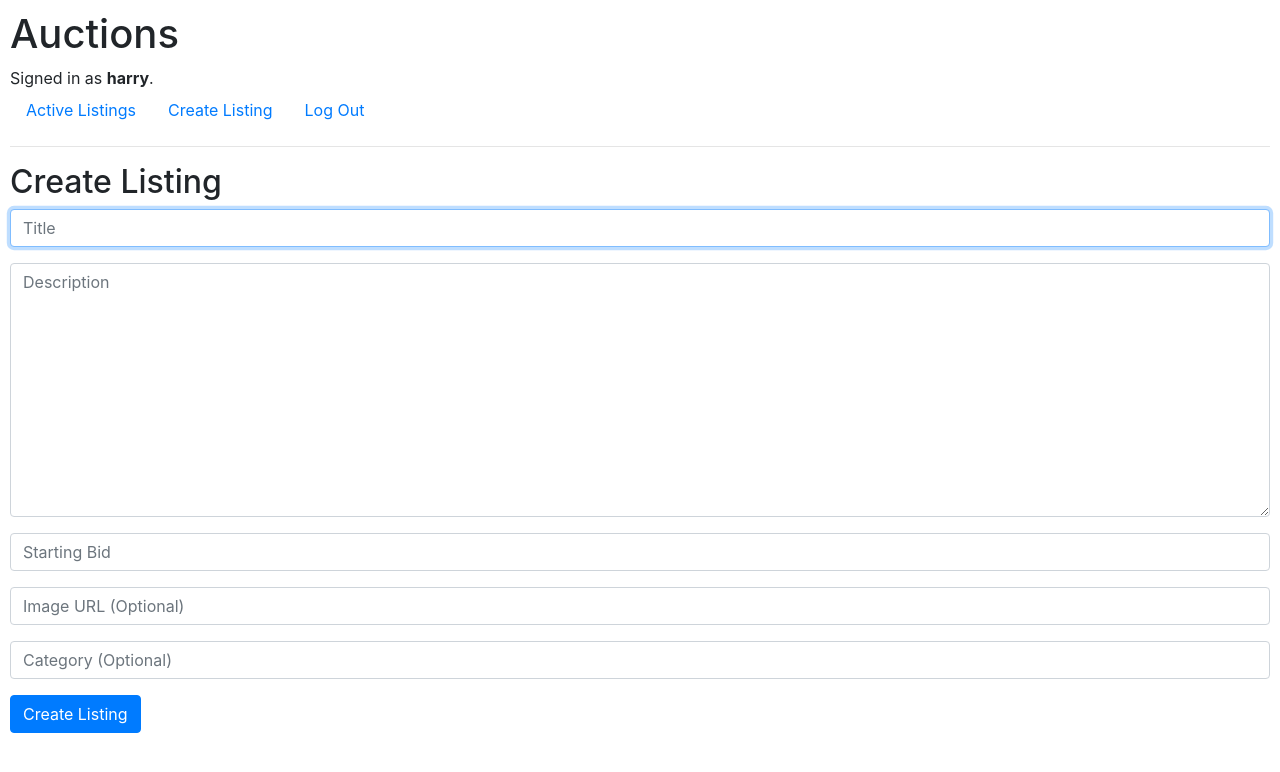
After one commit to maggi-lan/auction-site, a Django app: page /create in a window 1280 px wide. The commit adds this page. Shown: the top 772 px of the page. Run offline with Django 3.2, Linux system fonts and the light colour scheme; a user stored in the database is signed in; some libraries are stand-ins or nearby versions.

Commit message:
Add "Create New Listing" Feature
- add create.html which allows users to create a new listing
- add views.create which updates the database
- highest_bidder field in Bid model is altered with null=True

```diff
--- a/auctions/models.py
+++ b/auctions/models.py
@@ -14,11 +14,14 @@ class Listing(models.Model):
 	image = models.URLField(blank=True)
 	category = models.CharField(blank=True, max_length=100)
 
+	def __str__(self):
+		return f"Title: {self.title}, Bid Price: {self.bid_details.current_bid} Posted By: {self.posted_by}"
+
 
 class Bid(models.Model):
 	starting_bid = models.DecimalField(max_digits=10, decimal_places=2)
-	current_bid = models.DecimalField(max_digits=10, null=True, decimal_places=2)
-	highest_bidder = models.ForeignKey("User", blank=True, on_delete=models.CASCADE, related_name="winning_bids")
+	current_bid = models.DecimalField(max_digits=10, default=0, decimal_places=2)
+	highest_bidder = models.ForeignKey("User", null=True, on_delete=models.CASCADE, related_name="winning_bids")
 	opened = models.BooleanField(default=True)
 
 
--- /dev/null
+++ b/auctions/templates/auctions/create.html
@@ -0,0 +1,31 @@
+{% extends "auctions/layout.html" %}
+
+{% block body %}
+
+    <h2>Create Listing</h2>
+
+    {% if message %}
+        <div>{{ message }}</div>
+    {% endif %}
+
+    <form action="{% url 'create' %}" method="post">
+        {% csrf_token %}
+		<div class="form-group">
+			{{ form.title }}
+		</div>
+		<div class="form-group">
+			{{ form.description }}
+		</div>
+		<div class="form-group">
+			{{ start_bid }}
+		</div>
+		<div class="form-group">
+			{{ form.image }}
+		</div>
+		<div class="form-group">
+			{{ form.category }}
+		</div>
+        <input class="btn btn-primary" type="submit" value="Create Listing">
+    </form>
+
+{% endblock %}
--- a/auctions/templates/auctions/layout.html
+++ b/auctions/templates/auctions/layout.html
@@ -22,6 +22,9 @@
 			</li>
             {% if user.is_authenticated %}
                 <li class="nav-item">
+                    <a class="nav-link" href="{% url 'create' %}">Create Listing</a>
+                </li>
+                <li class="nav-item">
                     <a class="nav-link" href="{% url 'logout' %}">Log Out</a>
                 </li>
             {% else %}
--- a/auctions/urls.py
+++ b/auctions/urls.py
@@ -6,5 +6,6 @@ urlpatterns = [
     path("", views.index, name="index"),
     path("login", views.login_view, name="login"),
     path("logout", views.logout_view, name="logout"),
-    path("register", views.register, name="register")
+    path("register", views.register, name="register"),
+    path("create", views.create, name="create"),
 ]
--- a/auctions/views.py
+++ b/auctions/views.py
@@ -1,11 +1,37 @@
 from django.contrib.auth import authenticate, login, logout
 from django.contrib.auth.decorators import login_required
 from django.db import IntegrityError
+from django.forms import ModelForm, TextInput, Textarea, URLInput, NumberInput
 from django.http import HttpResponse, HttpResponseRedirect
 from django.shortcuts import render
 from django.urls import reverse
 
-from .models import User
+from .models import User, Listing, Bid, Comment
+
+class ListingForm(ModelForm):
+	class Meta:
+		model = Listing
+		fields = ["title", "description", "image", "category"]
+		widgets = {
+			"title": TextInput(attrs={"autofocus": "autofocus", "placeholder": "Title", "class": "form-control"}),
+			"description": Textarea(attrs={"placeholder": "Description", "class": "form-control"}),
+			"image": URLInput(attrs={"placeholder": "Image URL (Optional)", "class": "form-control"}),
+			"category": TextInput(attrs={"placeholder": "Category (Optional)", "class": "form-control"}),
+		}
+		labels = {
+			"title": "",
+			"description": "",
+			"image": "",
+			"category": "",
+		}
+
+class StartBidForm(ModelForm):
+	class Meta:
+		model = Bid
+		fields = ["starting_bid"]
+		widgets = {"starting_bid": NumberInput(attrs={"placeholder": "Starting Bid", "class": "form-control"})}
+		labels = {"starting_bid": ""}
+
 
 
 def index(request):
@@ -62,3 +88,30 @@ def register(request):
         return HttpResponseRedirect(reverse("index"))
     else:
         return render(request, "auctions/register.html")
+
+
+@login_required
+def create(request):
+	if request.method == "POST":
+		form = ListingForm(request.POST)
+		starting = StartBidForm(request.POST)
+		if form.is_valid() and starting.is_valid():
+			form = form.save(commit=False)
+			form.posted_by = request.user
+			starting = starting.save(commit=False)
+			form.bid_details = starting
+			starting.save()
+			form.save()
+
+			return HttpResponseRedirect(reverse("index"))
+		else:
+			return render(request, "auctions/create.html", {
+				"form": form,
+				"start_bid": starting
+			})
+
+	else:
+		return render(request, "auctions/create.html", {
+			"form": ListingForm(),
+			"start_bid": StartBidForm()
+		})
```
Also changed, not shown: auctions/migrations/0003_alter_bid_current_bid_alter_bid_highest_bidder.py (added), db.sqlite3.
